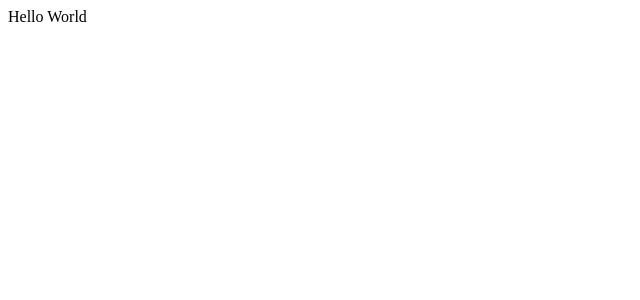
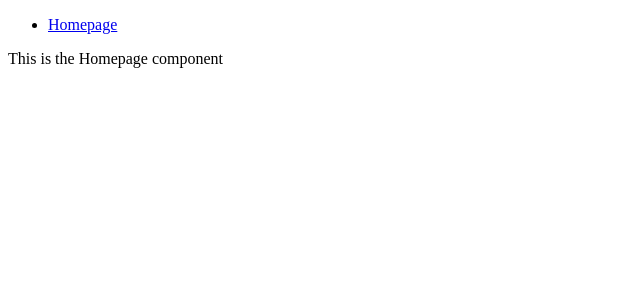
Before and after one commit to nabiya15/repurposmart, a React (Create React App) app in the folder client/: page / in a window 1280 px wide. Shown: the top 300 px of the page, without its empty margins (0-640 px from the left). Built offline with nearby package versions, Linux system fonts and the light colour scheme.

Commit message:
adding react-router-dom, Navbar compoent, & homepage component content

```diff
--- a/client/package.json
+++ b/client/package.json
@@ -5,6 +5,8 @@
   "dependencies": {
     "react": "^16.2.0",
     "react-dom": "^16.2.0",
+    "react-router": "^4.2.0",
+    "react-router-dom": "^4.2.2",
     "react-scripts": "1.0.17"
   },
   "scripts": {
--- a/client/public/index.html
+++ b/client/public/index.html
@@ -4,12 +4,14 @@
     <meta charset="utf-8">
     <meta name="viewport" content="width=device-width, initial-scale=1, shrink-to-fit=no">
     <meta name="theme-color" content="#000000">
+
     <!--
       manifest.json provides metadata used when your web app is added to the
       homescreen on Android. See https://developers.google.com/web/fundamentals/engage-and-retain/web-app-manifest/
     -->
     <link rel="manifest" href="%PUBLIC_URL%/manifest.json">
     <link rel="shortcut icon" href="%PUBLIC_URL%/favicon.ico">
+
     <!--
       Notice the use of %PUBLIC_URL% in the tags above.
       It will be replaced with the URL of the `public` folder during the build.
@@ -19,7 +21,7 @@
       work correctly both with client-side routing and a non-root public URL.
       Learn how to configure a non-root public URL by running `npm run build`.
     -->
-    <title>React App</title>
+    <title>RepurpoSMART</title>
   </head>
   <body>
     <noscript>
--- a/client/src/App.js
+++ b/client/src/App.js
@@ -1,10 +1,34 @@
+import { Route, BrowserRouter as Router } from 'react-router-dom';
 import React, { Component } from 'react';
+import { Navbar } from './components/Navbar/Navbar';
+import { Homepage } from './pages/Homepage';
 import './App.css';
+
+// class App extends Component {
+//   render() {
+//     return (
+//       <div classname = "head"> Hello  World</div>
+//     );
+//   }
+// }
+
+// export default App;
+
 
 class App extends Component {
   render() {
     return (
-      <div classname = "head"> Hello  World</div>
+      <Router>
+        <div>
+
+
+          <Navbar />
+
+          <Route exact path="/" component={Homepage}/>
+
+
+        </div>
+      </Router>
     );
   }
 }
--- /dev/null
+++ b/client/src/components/Navbar/Navbar.js
@@ -0,0 +1,10 @@
+import React from 'react';
+import { Link } from 'react-router-dom';
+
+export const Navbar = () => {
+	return (
+		<ul>
+			<li><Link to="/">Homepage</Link></li>
+		</ul>
+	)
+}
--- a/client/src/pages/Homepage.js
+++ b/client/src/pages/Homepage.js
@@ -0,0 +1,7 @@
+import React from 'react';
+
+export const Homepage = () => {
+	return (
+		<div>This is the Homepage component</div>
+	);
+};
```
Also changed, not shown: client/src/components/Navbar/Navbar.css (added), 1 other file (tests, documents, lock files or other folders).
